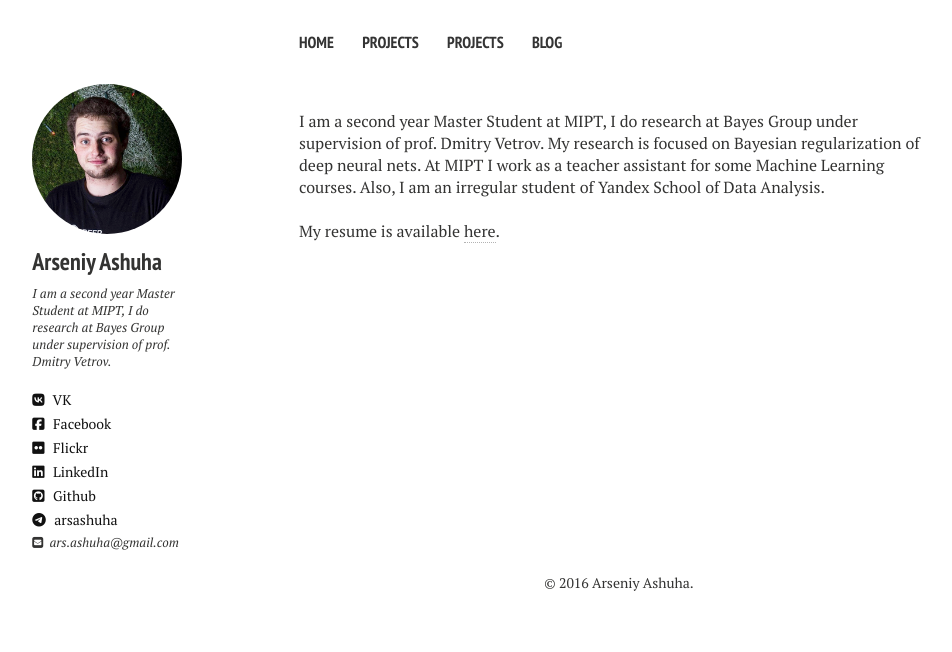
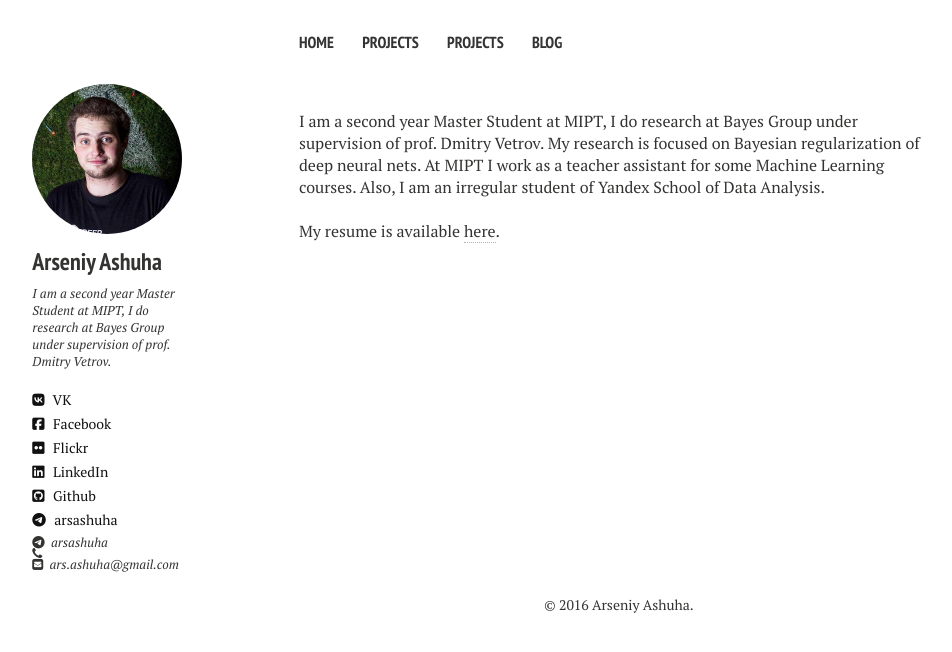
Before and after one commit to senya-ashukha/senya-ashukha.github.io, a Jekyll site: the page built from index.md, in a window 1280 px wide. Shown: the top 652 px of the page, without its empty margins (21-973 px from the left). Built offline with Jekyll 4.4.1, drawn with Linux system fonts in a browser that asks for light colours; nearby versions of some CDN libraries.

```diff
--- a/_includes/_author-bio.html
+++ b/_includes/_author-bio.html
@@ -15,4 +15,7 @@
 {% if site.owner.github %}<a href="http://github.com/{{ site.owner.github }}" class="author-social" target="_blank"><i class="fa fa-github-square"></i> Github</a>{% endif %}
 {% if site.owner.telegram %}<a class="author-social" target="_blank"><i class="fa fa-telegram"></i> {{ site.owner.telegram }}</a>{% endif %}
 {% if site.owner.phone %}<a class="author-social" target="_blank"><i class="fa fa-phone"></i>&nbsp; {{ site.owner.phone }}</a>{% endif %}
+
+{% if site.owner.email %}<p><i class="fa fa-telegram"></i>&nbsp; {{ site.owner.telegram }}</p>{% endif %}
+{% if site.owner.email %}<p><i class="fa fa-phone"></i>&nbsp; {{ site.owner.phone }}</p>{% endif %}
 {% if site.owner.email %}<p><i class="fa fa-envelope-square"></i>&nbsp; {{ site.owner.email }}</p>{% endif %}
```
